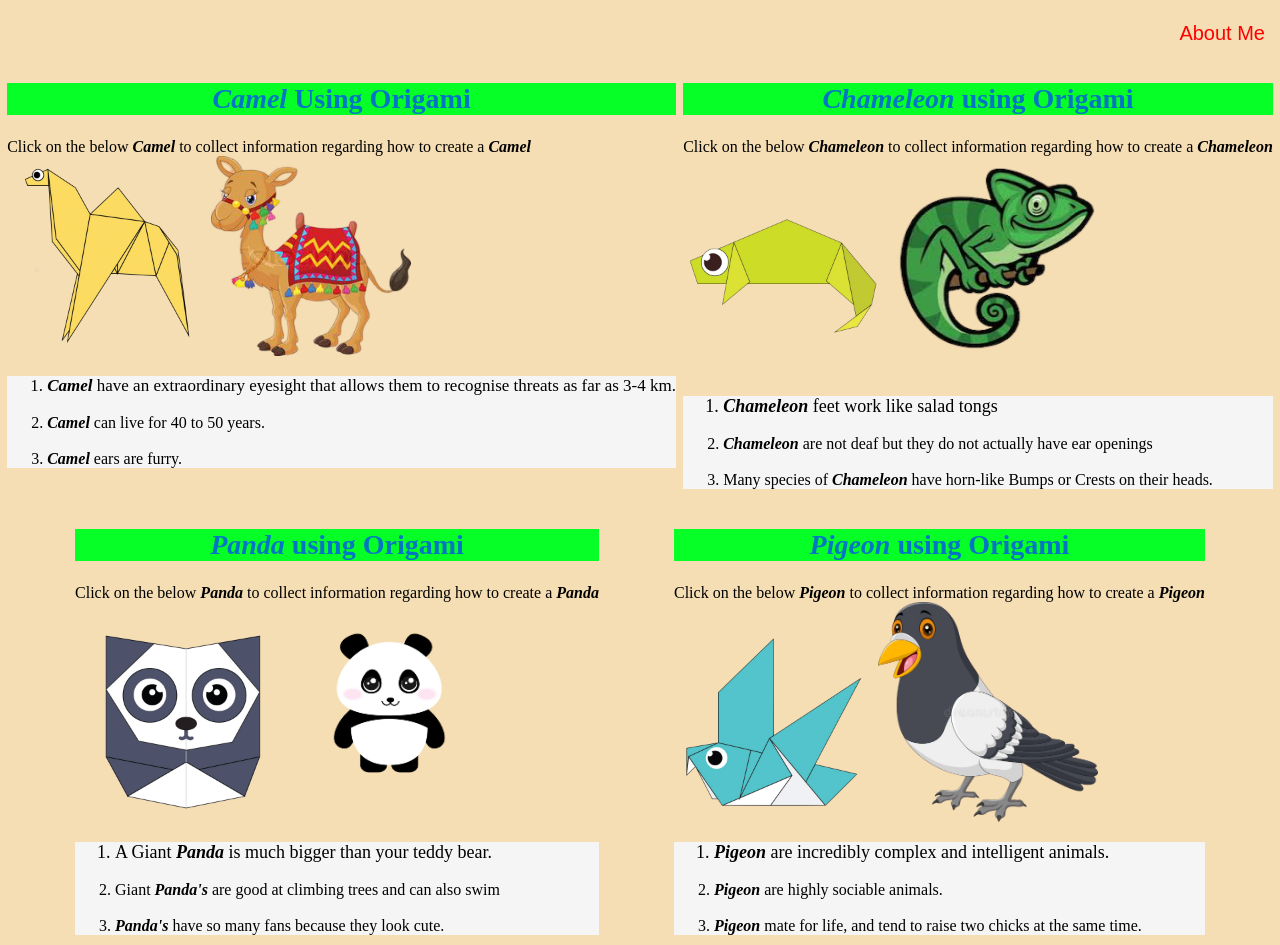
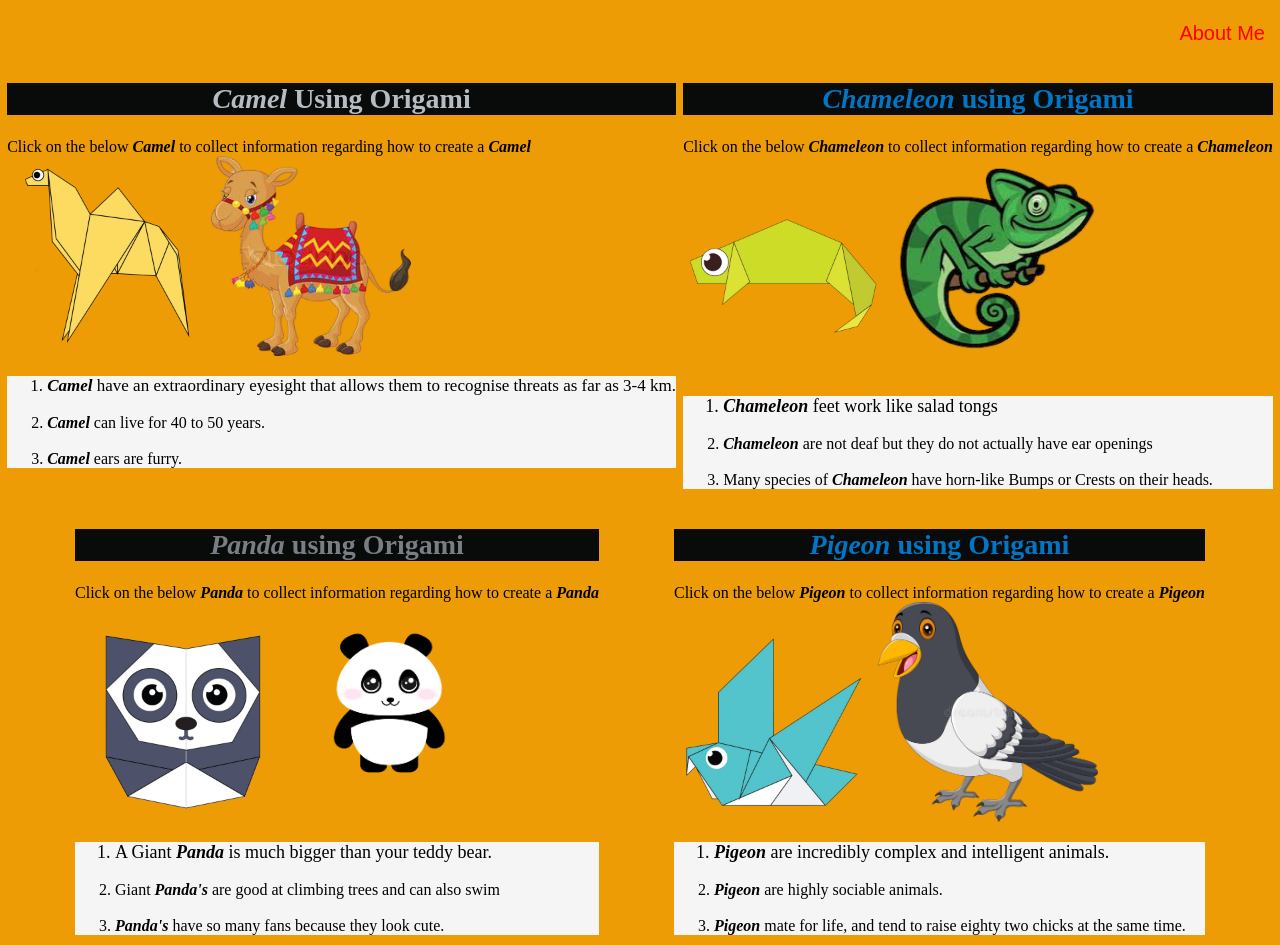
Before and after one commit to nishitaggarwal/My-Origami-Website, a plain HTML site: page index.html in a window 1280 px wide. Shown: the part 73-1018 px from the top of the page. Drawn offline with Linux system fonts and the light colour scheme.

Commit message:
sec change

```diff
--- a/index.html
+++ b/index.html
@@ -18,7 +18,7 @@
     font-size: 20px;
     font-family: sans-serif;
     font-weight: 400;
-    color: #ffffff;
+    color: #921414;
     text-align: right ;
 
     }
@@ -68,7 +68,7 @@
    h2{
 
         text-align:center;
-        background-color : #06ff27
+        background-color : #090a0a
 
     }
 
@@ -82,7 +82,7 @@
 
 body{
     margin: 0px;
-    background-color : #F5DEB3
+    background-color : #ed9c05
 
     }
 h1{
@@ -127,7 +127,7 @@ a{
 
         <div class = "item2">
 
-            <h2 style="color: rgb(1, 118, 196); font-size : 28px; " > <b><i>Camel</i></b> Using Origami </h2>
+            <h2 style="color: rgb(182, 189, 194); font-size : 28px; " > <b><i>Camel</i></b> Using Origami </h2>
 
 
             <a>Click on the below <b><i>Camel</i></b>  to collect information regarding how to create a <b><i>Camel</i></b> </a>
@@ -185,7 +185,7 @@ a{
 
         <div class = "item2">
 
-            <h2  style="color: rgb(1, 118, 196); font-size : 28px; "><b><i>Panda</i></b> using Origami </h2>
+            <h2  style="color: rgb(120, 127, 132); font-size : 28px; "><b><i>Panda</i></b> using Origami </h2>
 
             <a>Click on the below <b><i>Panda</i></b> to collect information regarding how to create a <b><i>Panda</i></b> </a>
 
@@ -235,7 +235,8 @@ a{
 
             <br>
 
-             <li> <b><i>Pigeon</i></b> mate for life, and tend to raise two chicks at the same time. </li>
+             <li> <b><i>Pigeon</i></b> mate for life, and tend to raise eighty two
+             chicks at the same time. </li>
 
             </ol>
 
```
